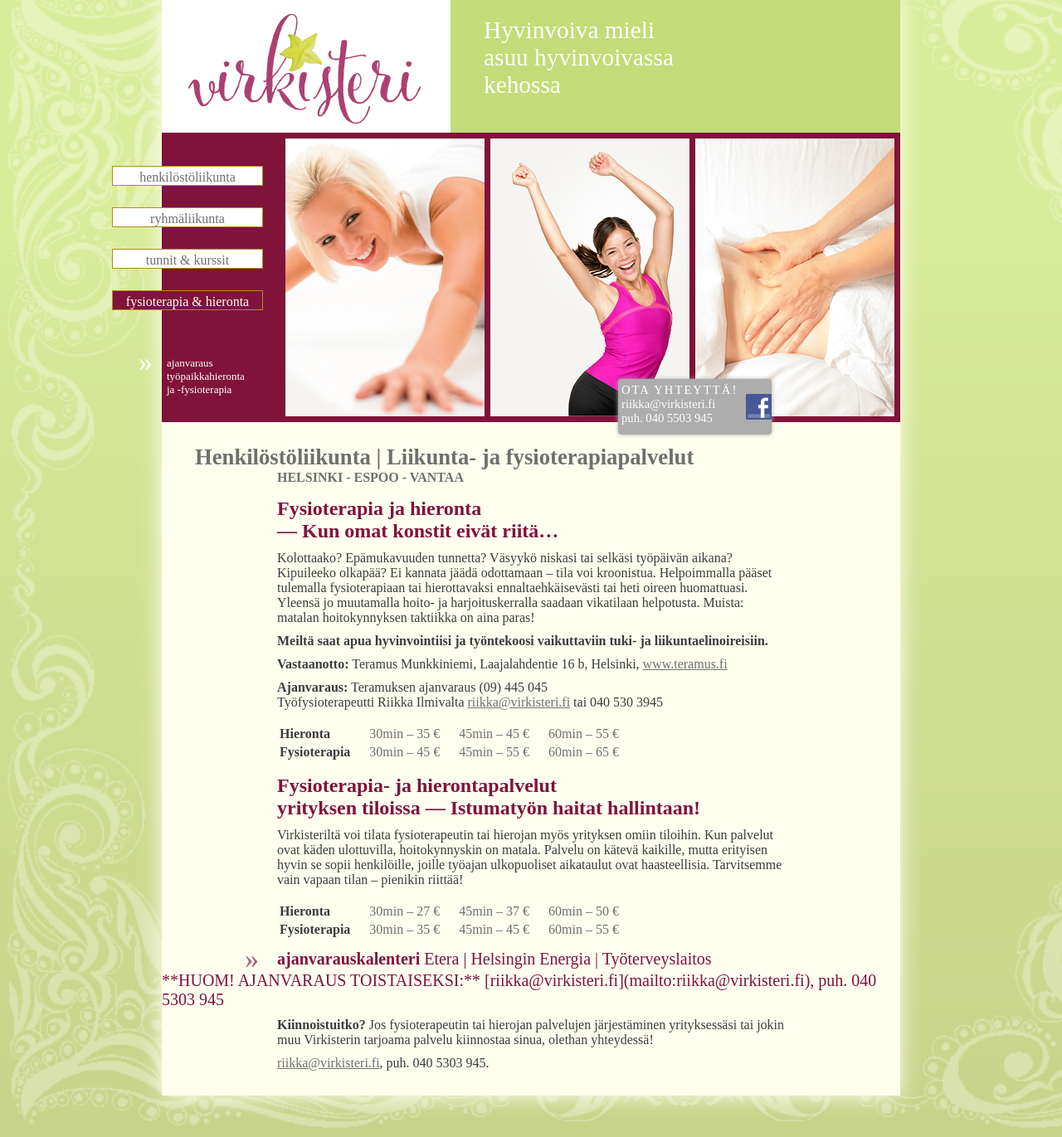
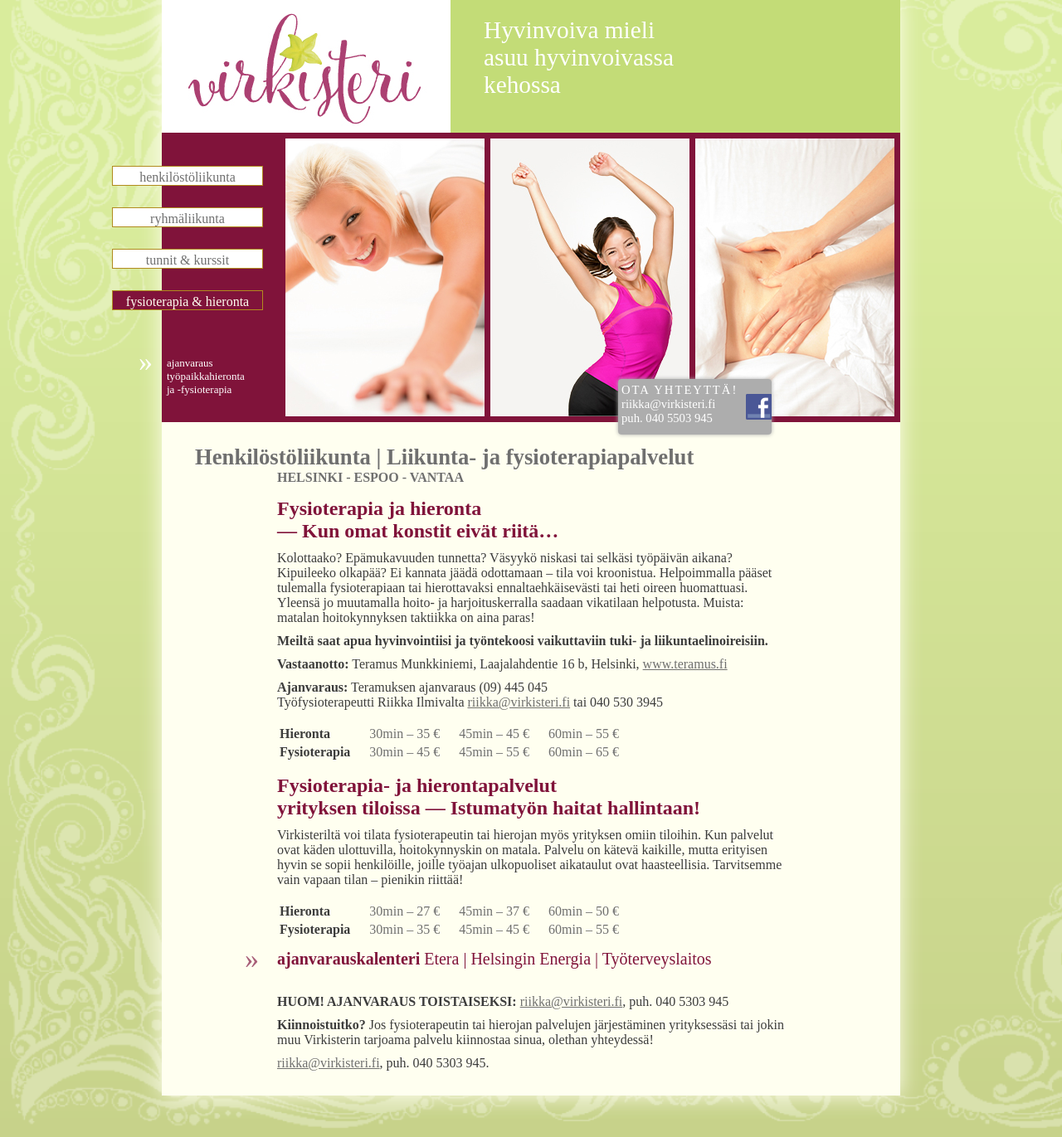
Before and after one commit to sdsykes-web/virkisteri, a Jekyll site: the page built from fysioterapia.md, in a window 1280 px wide. Shown: the whole page at 83% size. Built offline with Jekyll 4.4.1, drawn with Linux system fonts in a browser that asks for light colours; some web fonts are replaced; part of the change alters nothing that is shown.

Commit message:
Update fysioterapia.md

```diff
--- a/fysioterapia.md
+++ b/fysioterapia.md
@@ -38,8 +38,8 @@ Virkisteriltä voi tilata fysioterapeutin tai hierojan myös yrityksen omiin til
 </table>
 
 <div>
-<span class="margin-indicator-container"><span class="margin-indicator">»</span><span class="calendar-links"><b>ajanvarauskalenteri</b> Etera | Helsingin Energia | Työterveyslaitos<br>**HUOM! AJANVARAUS TOISTAISEKSI:** [riikka@virkisteri.fi](mailto:riikka@virkisteri.fi), puh. 040 5303 945</span></span>
-</div>
+<span class="margin-indicator-container"><span class="margin-indicator">»</span><span class="calendar-links"><b>ajanvarauskalenteri</b> Etera | Helsingin Energia | Työterveyslaitos</span></span>
+</div><br>**HUOM! AJANVARAUS TOISTAISEKSI:** [riikka@virkisteri.fi](mailto:riikka@virkisteri.fi), puh. 040 5303 945
 
 **Kiinnoistuitko?** Jos fysioterapeutin tai hierojan palvelujen järjestäminen yrityksessäsi tai jokin muu Virkisterin tarjoama palvelu kiinnostaa sinua, olethan yhteydessä!
 
```
